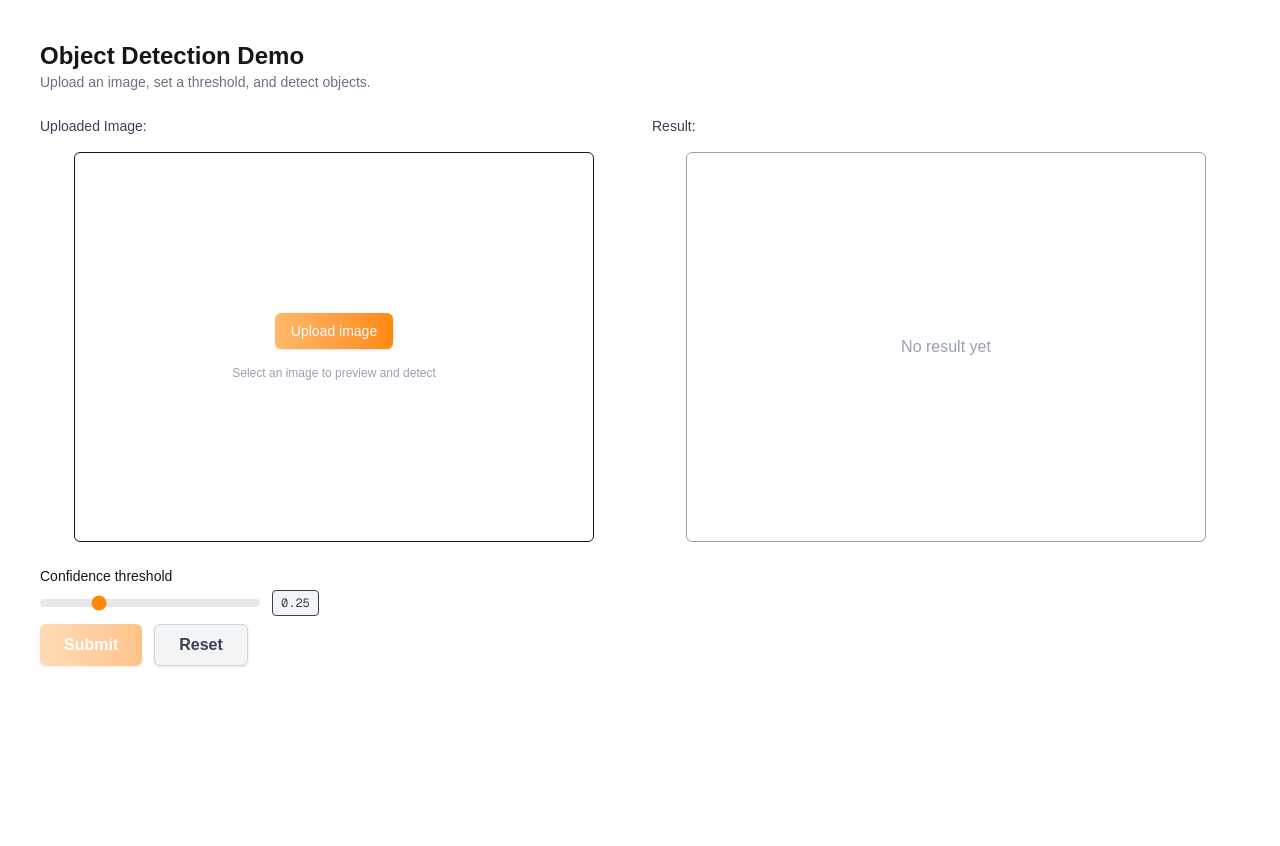
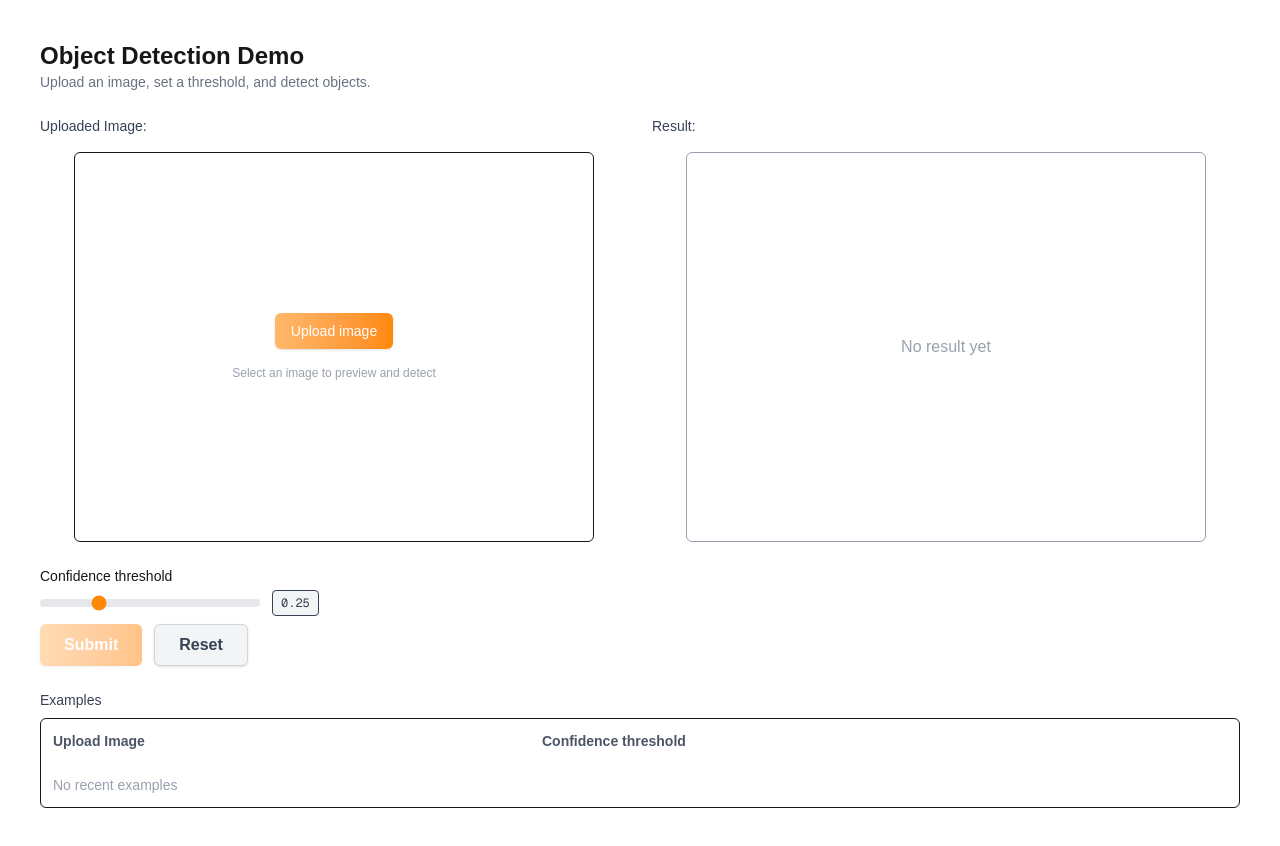
Before and after one commit to alperbingol/ObjectDetect, a Next.js app: page / in a window 1280 px wide. Before the commit the page ends 800 px from the top, so only its background shows below. Built offline with nearby package versions, Linux system fonts and the light colour scheme.

Commit message:
feat: add recent uploads

```diff
--- a/src/app/page.tsx
+++ b/src/app/page.tsx
@@ -13,6 +13,7 @@ export default function Home() {
   const [loading, setLoading] = useState(false);
   const [error, setError] = useState<string | null>(null);
   const [previewUrl, setPreviewUrl] = useState<string | null>(null);
+  const [history, setHistory] = useState<Array<{ url: string; threshold: number }>>([]);
 
   useEffect(() => {
     if (!file) {
@@ -43,8 +44,13 @@ export default function Home() {
 
       const data = await res.json();
       if (!Array.isArray(data)) throw new Error(data?.error ?? "Detection failed");
-      console.log("data:", data)
       setDetections(data);
+      // Save recent upload entry (non-persistent; cleared on refresh)
+      // We intentionally do not revoke this URL so the thumbnail remains visible until page refresh
+      if (file) {
+        const entryUrl = URL.createObjectURL(file);
+        setHistory((prev) => [{ url: entryUrl, threshold }, ...prev].slice(0, 8));
+      }
     } catch (e: any) {
       setError(e?.message ?? "Detection failed");
     } finally {
@@ -120,6 +126,38 @@ export default function Home() {
             </div>
           </div>
         </section>
+
+        {/* Recent uploads (non-persistent) */}
+        <section className="md:col-span-2">
+          <div className="mb-2 text-sm font-medium text-gray-700 dark:text-gray-200">Examples</div>
+          <div className="w-full overflow-x-auto border rounded-md bg-white/50 dark:bg-black/30">
+            <table className="w-full text-sm">
+              <thead>
+                <tr className="text-left text-gray-600">
+                  <th className="p-3">Upload Image</th>
+                  <th className="p-3">Confidence threshold</th>
+                </tr>
+              </thead>
+              <tbody>
+                {history.length === 0 ? (
+                  <tr>
+                    <td className="p-3 text-gray-400" colSpan={2}>No recent examples</td>
+                  </tr>
+                ) : (
+                  history.map((h, i) => (
+                    <tr key={i} className="border-t border-gray-200/60">
+                      <td className="p-3">
+                        {/* eslint-disable-next-line @next/next/no-img-element */}
+                        <img src={h.url} alt="Recent upload" className="h-16 w-16 object-cover rounded" />
+                      </td>
+                      <td className="p-3 align-middle">{h.threshold.toFixed(2)}</td>
+                    </tr>
+                  ))
+                )}
+              </tbody>
+            </table>
+          </div>
+        </section>
       </main>
     </div>
   );
```
